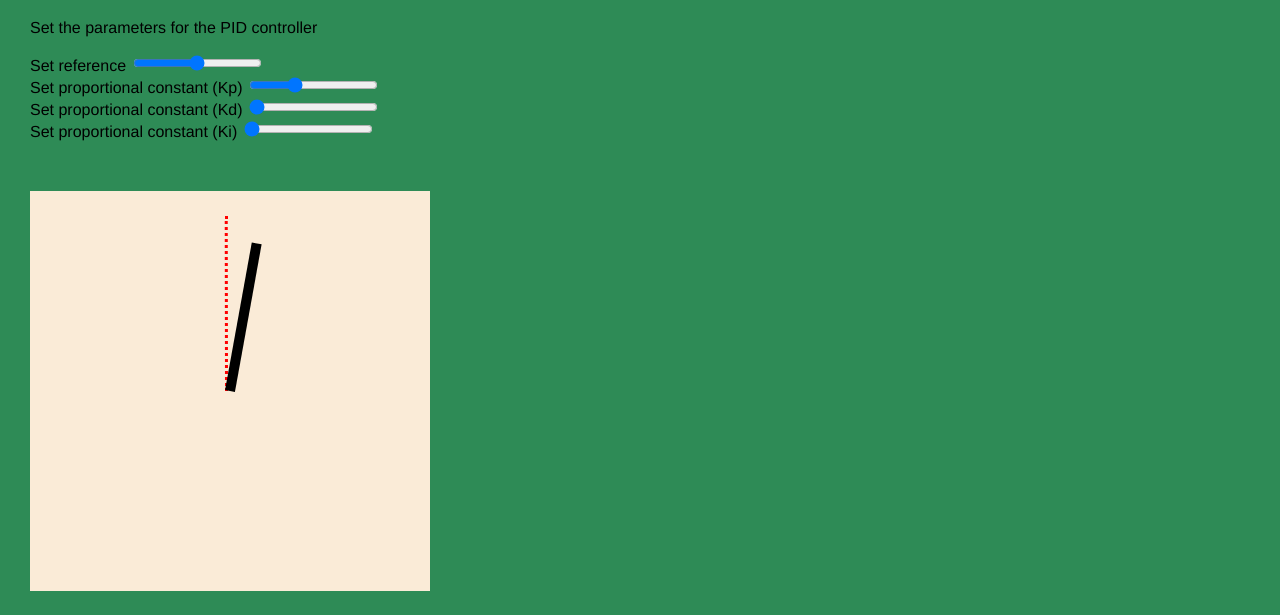
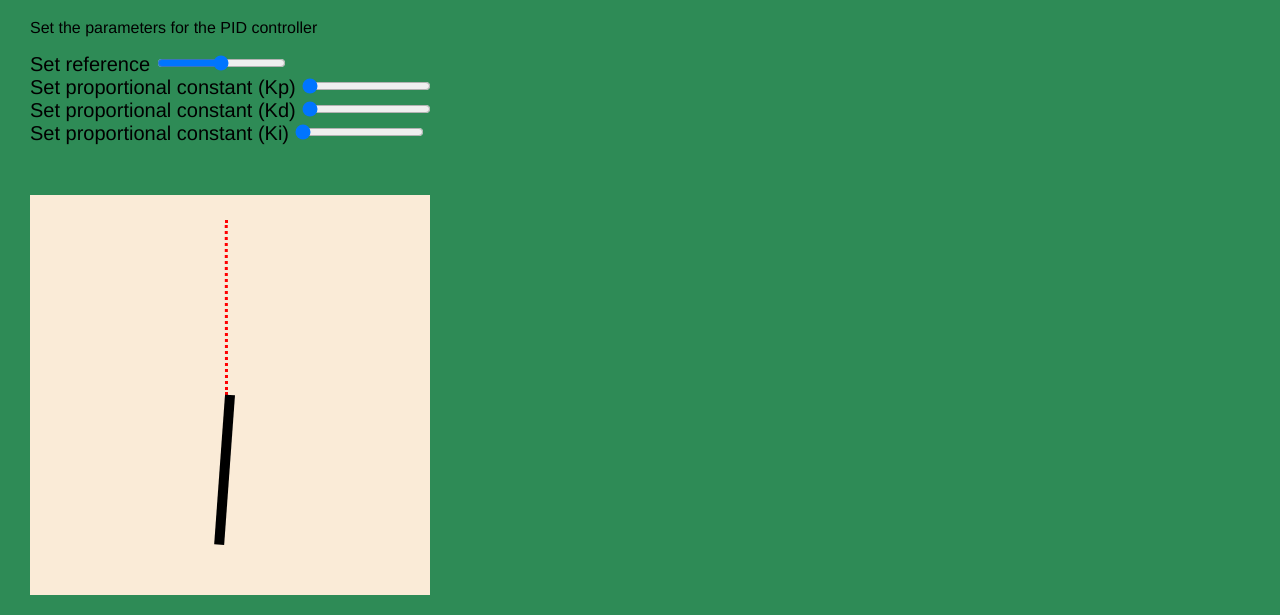
Before and after one commit to BoukeStoelinga/boukestoelinga.github.io, a plain HTML site: page index.html in a window 1280 px wide. Shown: the part 236-851 px from the top of the page. Drawn offline with nearby package versions, Linux system fonts and the light colour scheme.

Commit message:
added styling and changed default Kp

```diff
--- a/index.html
+++ b/index.html
@@ -26,6 +26,7 @@
         <input
           type="range"
           name="reference"
+          class="slider"
           id="reference"
           min="-3.1415"
           max="3.1415"
@@ -36,12 +37,13 @@
           <label for="Kp">Set proportional constant (Kp)</label>
           <input
             type="range"
+            class="slider"
             name="Kp"
             id="Kp"
             min="0"
             max="30"
             step="0.05"
-            value="10"
+            value="0"
           />
         </div>
         <div>
@@ -49,6 +51,7 @@
             <input
               type="range"
               name="Kd"
+              class="slider"
               id="Kd"
               min="0"
               max="5"
@@ -61,6 +64,7 @@
             <input
               type="range"
               name="Ki"
+              class="slider"
               id="Ki"
               min="0"
               max="0.25"
--- a/style.css
+++ b/style.css
@@ -29,9 +29,12 @@
     background-color: rgb(46, 139, 86);
     border-radius: 20px;
 }
-/* #active-page{
-
-} */
+label {
+    font-size: 20px;
+}
+.slider {
+    background: #000;
+}
 .canvas{
     background-color: antiquewhite;
     width:400px;
```
